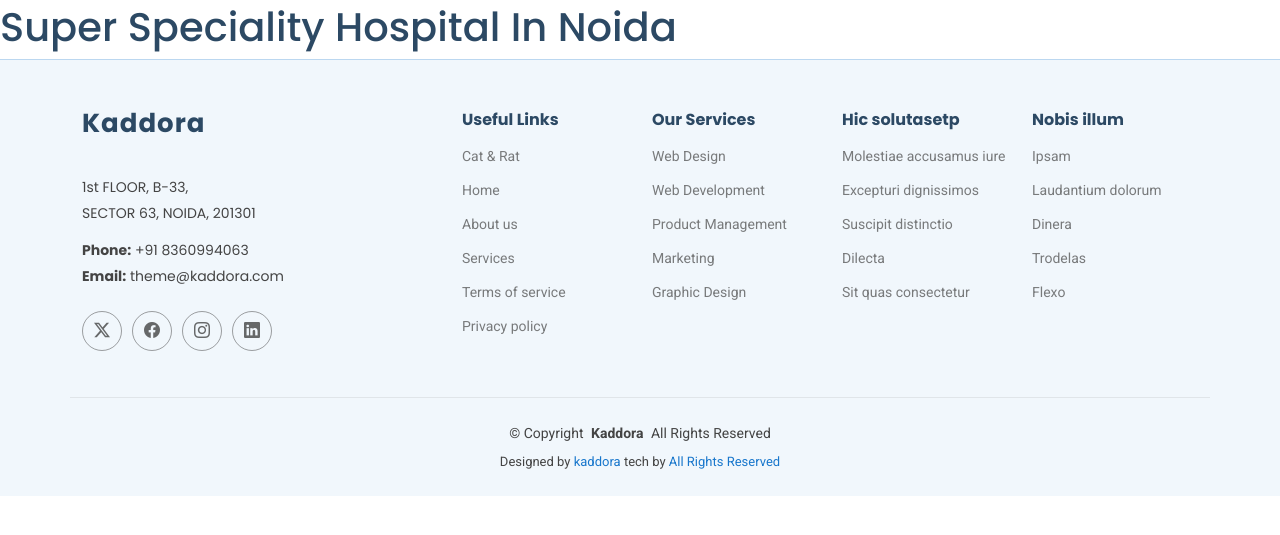
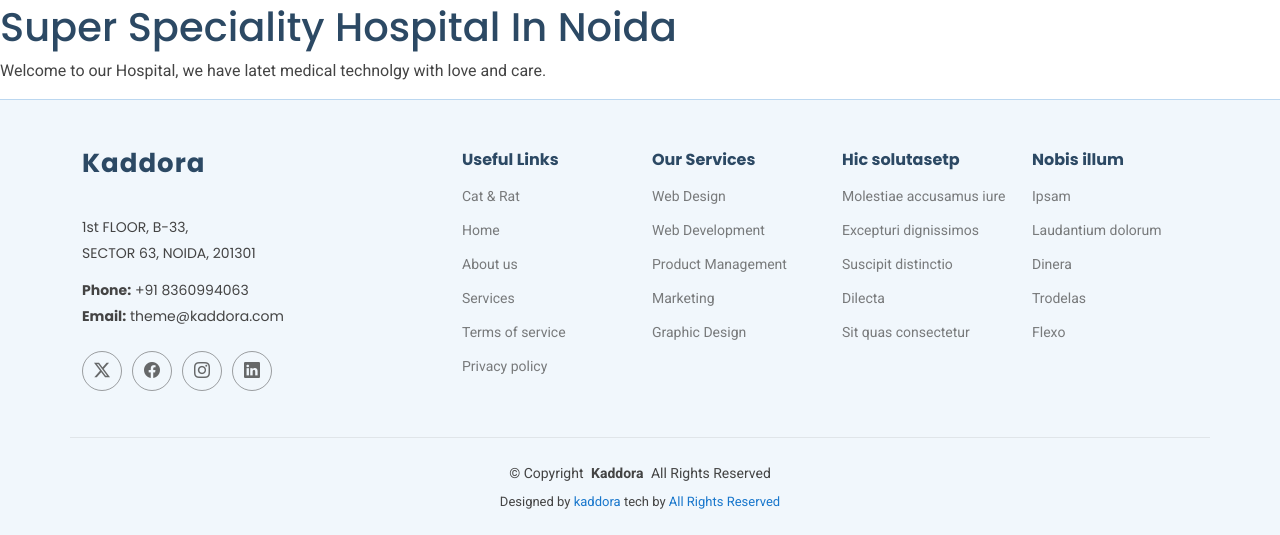
Before and after one commit to Amarmani1234/kaddora_hospital, a PHP site: page /services.php in a window 1280 px wide. Shown: the part 134-669 px from the top of the page. Run offline with PHP 8.4, Linux system fonts and the light colour scheme.

Commit message:
add paragraph in service page

```diff
--- a/services.php
+++ b/services.php
@@ -1,3 +1,4 @@
 <?php  include_once('forms/header.php');  ?>
 <h1>Super Speciality Hospital In Noida</h1>
+<p>Welcome to our Hospital, we have latet medical technolgy with love and care.</p>
 <?php include_once('footer.php');  ?>
```
